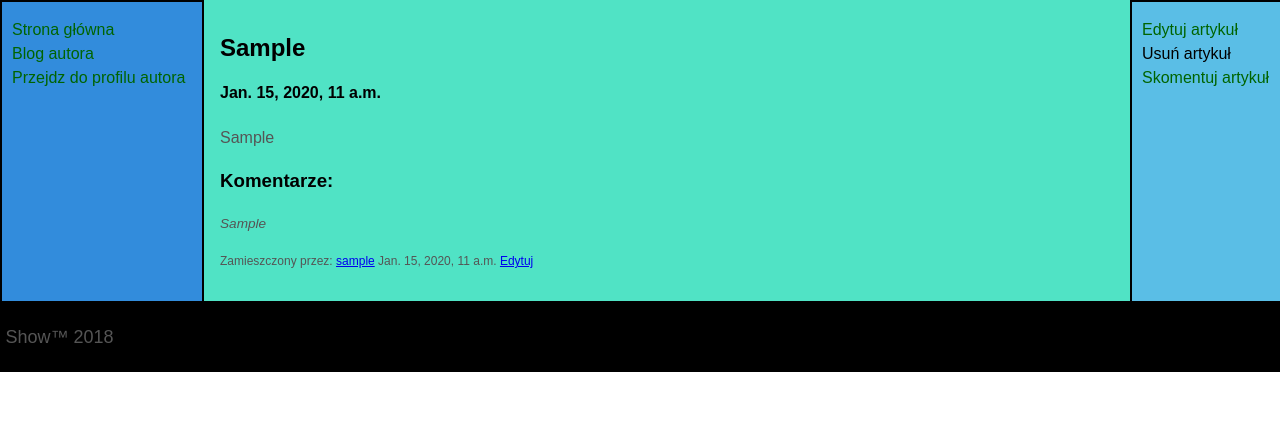
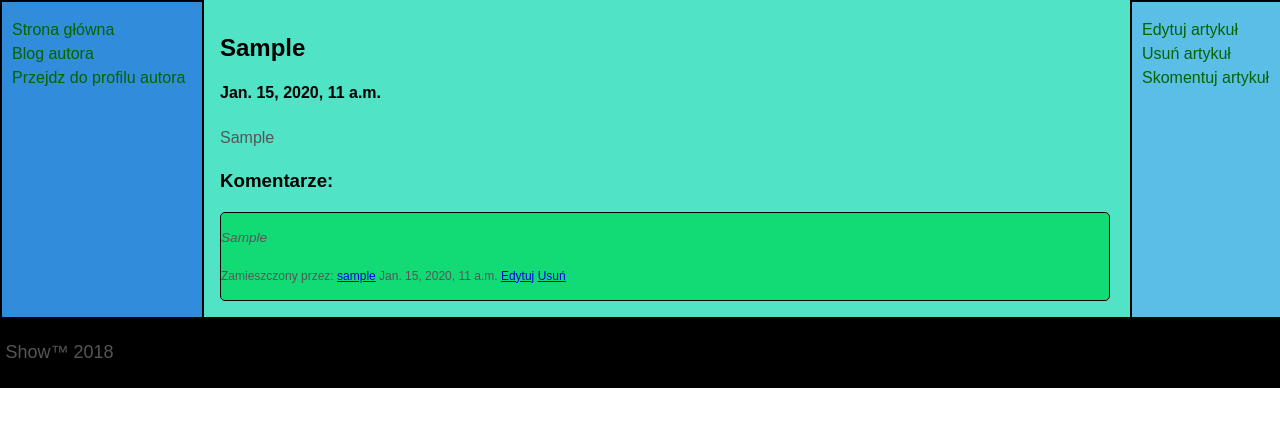
Before and after one commit to theshowx/Django_project, a Django app: page /article/1/ in a window 1280 px wide. Shown: the part 113-540 px from the top of the page. Run offline with Django 3.2, Linux system fonts and the light colour scheme; a user stored in the database is signed in; tables that the repository leaves empty hold one stand-in row (values such as "Sample post").

Commit message:
deleting added commit

```diff
--- a/blog_app/static/blog_app/style.css
+++ b/blog_app/static/blog_app/style.css
@@ -127,3 +127,9 @@
         #srodek {
             text-align: center;
         }
+
+        .comment {
+            border-radius: 5px;
+            border: 1px solid black;
+            background-color: #12db75;
+        }
--- a/blog_app/urls.py
+++ b/blog_app/urls.py
@@ -9,6 +9,8 @@ urlpatterns = [
     url(r'^article/(?P<id>\d+)/$', articlePage, name = 'articlePage'),
     url(r'^article/new/$', newArticle, name = 'newArticle'),
     url(r'^article/(?P<id>\d+)/edit/$', editArticle, name = 'editArticle'),
+    url(r'^article/(?P<id>\d+)/delete/$', deleteArticle, name = 'deleteArticle'),
     url(r'^article/(?P<id>\d+)/comment/new/$', newComment, name = 'newComment'),
     url(r'^article/(?P<idArt>\d+)/comment/(?P<idKom>\d+)/edit/$', editComment, name = 'editComment'),
+    url(r'^article/(?P<idArt>\d+)/comment/(?P<idKom>\d+)/delete/$', deleteComment, name ='deleteComment'),
 ]
--- a/blog_app/views.py
+++ b/blog_app/views.py
@@ -120,6 +120,14 @@ def editArticle(request, id):
         form = ArticleForm(instance = post)
     return render(request, 'blog_app/editArtCom.html', {'form': form, 'header': "Zedytuj swój artykuł."})
 
+def deleteArticle(request, id):
+    post = get_object_or_404(Artykul, pk = id)
+    if post.autor != request.user:
+        return HttpResponse("Błąd! Nie możesz usuwać artykułów innych użytkowników.")
+
+    post.delete()
+    return redirect('blogPage' , username = request.user.username)
+
 def newComment(request, id):
     post = get_object_or_404(Artykul, pk = id)
 
@@ -155,3 +163,11 @@ def editComment(request, idArt, idKom):
     else:
         form = CommentForm(instance = comment)
     return render(request, 'blog_app/editArtCom.html', {'form': form, 'header': "Zedytuj swój komentarz."})
+
+def deleteComment(request, idArt, idKom):
+    comment = get_object_or_404(Komentarz, pk = idKom)
+    if comment.autor != request.user:
+        return HttpResponse("Błąd! Nie możesz usuwać komentarzy innych użytkowników.")
+
+    comment.delete()
+    return redirect('articlePage' , id = idArt)
--- a/templates/blog_app/article.html
+++ b/templates/blog_app/article.html
@@ -19,8 +19,9 @@
         <h3>Komentarze:</h3>
         {% if comments %}
             {% for comment in comments %}
+                <div class="comment">
+                    <p style="font-size: 0.85em; font-style: italic;">{{ comment.tresc|linebreaksbr }}</p>
 
-                <p style="font-size: 0.85em; font-style: italic;">{{ comment.tresc|linebreaksbr }}</p>
                     <p style="font-size: 0.75em">
                         Zamieszczony przez:
                         <a href="{% url 'userProfile' comment.autor.username %}">{{ comment.autor.username }}</a>
@@ -28,10 +29,12 @@
                         {% if user.is_authenticated %}
                             {% if user == comment.autor %}
                                 <a href="{% url 'editComment' post.id comment.id %}">Edytuj</a>
+                                <a href="{% url 'deleteComment' post.id comment.id %}">Usuń</a>
                             {% endif %}
                         {% endif %}
 
                     </p>
+                </div>
             {% endfor %}
         {% else %}
             <p class="comment">Brak komentarzy do wyświetlenia.</p>
@@ -64,7 +67,7 @@
 
 
                 <li><a href="{% url 'editArticle' post.id %}">Edytuj artykuł</a></li>
-                <li>Usuń artykuł</li>
+                <li><a href="{% url 'deleteArticle' post.id %}">Usuń artykuł</a></li>
 
             {% endif %}
 
```
Lines whose indentation alone changed are shown as unchanged.
